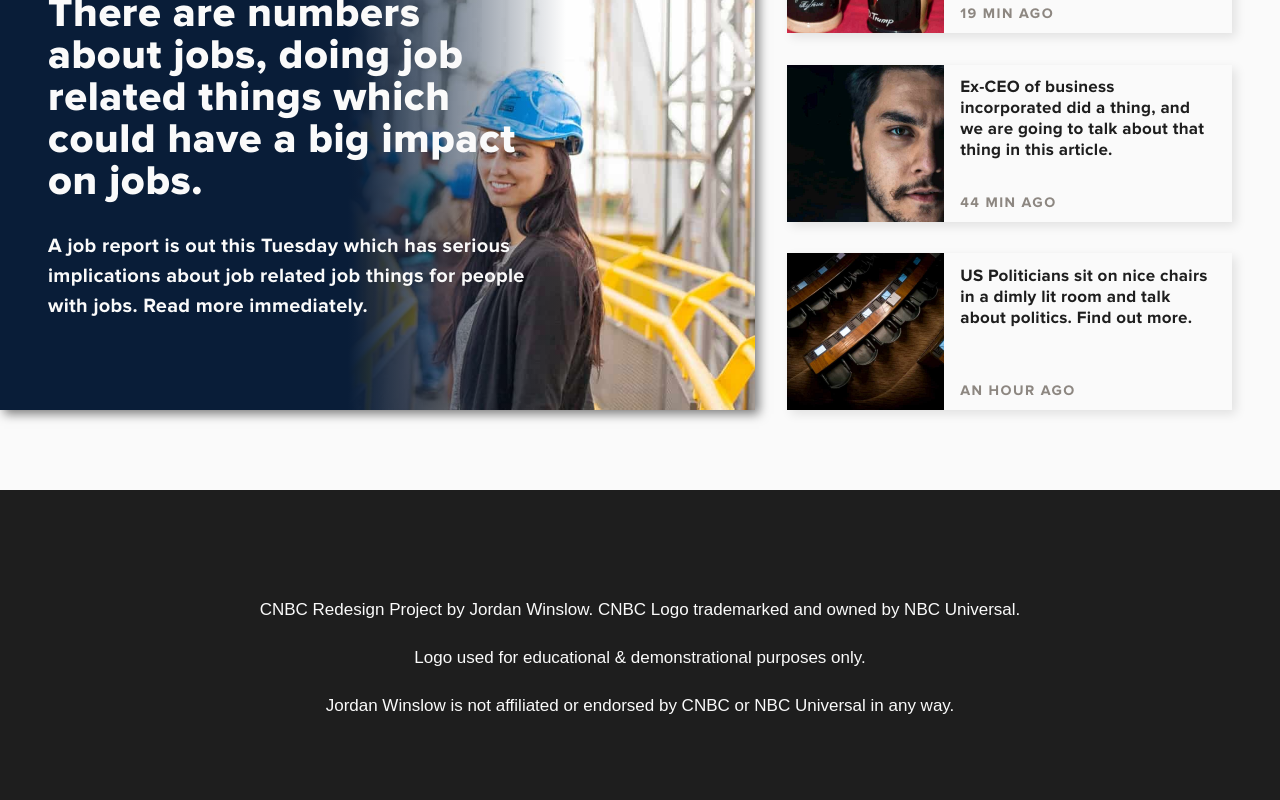
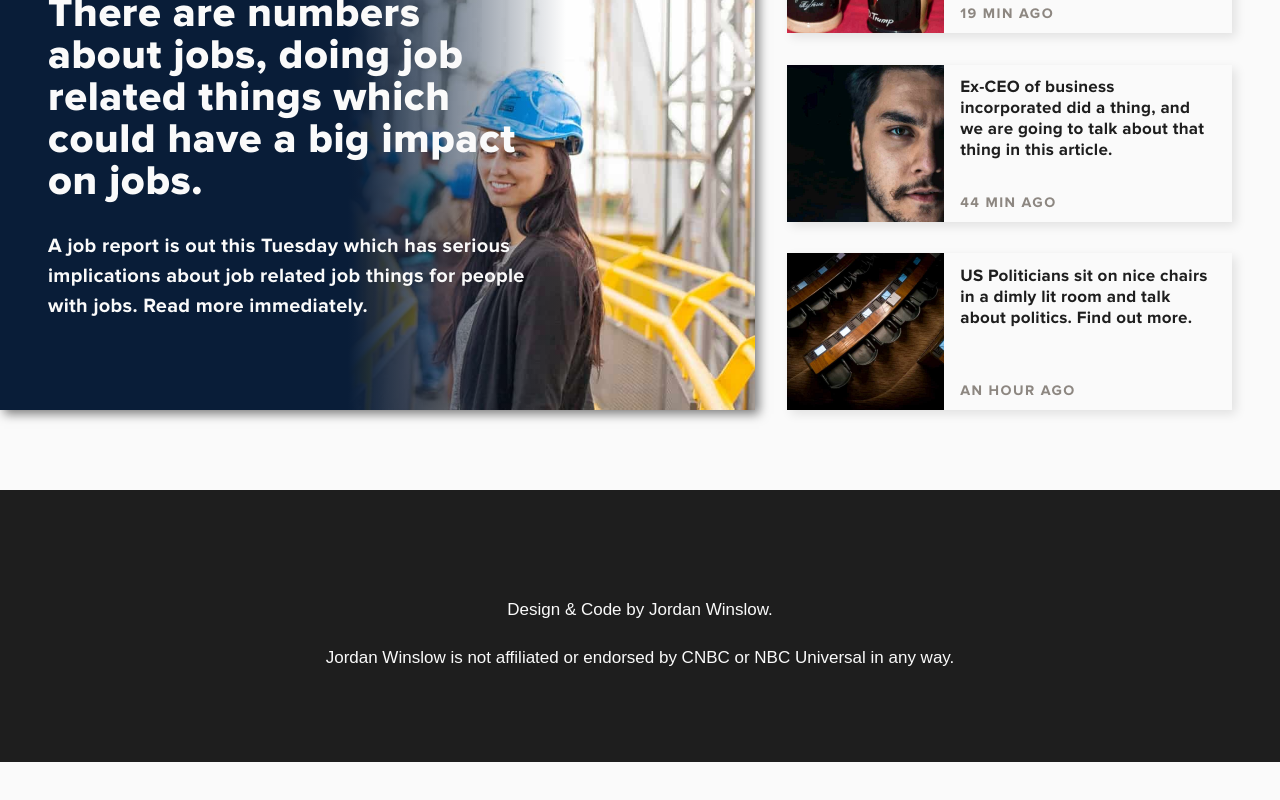
Before and after one commit to JordanWinslow/cnbc-redesign, a React (Create React App) app: page / in a window 1280 px wide. Shown: the part 549-1349 px from the top of the page. After the commit the page ends 1311 px from the top, so only its background shows below. Built offline with nearby package versions, Linux system fonts and the light colour scheme; a web font is replaced by a local one.

Commit message:
clarification

```diff
--- a/src/components/Footer.jsx
+++ b/src/components/Footer.jsx
@@ -12,11 +12,7 @@ const Footer = () => {
       }}
     >
       <p align="center" style={{ marginTop: "3rem" }}>
-        CNBC Redesign Project by Jordan Winslow. CNBC Logo trademarked and owned
-        by NBC Universal.
-      </p>
-      <p align="center">
-        Logo used for educational & demonstrational purposes only.
+        Design & Code by Jordan Winslow.
       </p>
       <p align="center">
         Jordan Winslow is not affiliated or endorsed by CNBC or NBC Universal in
```
